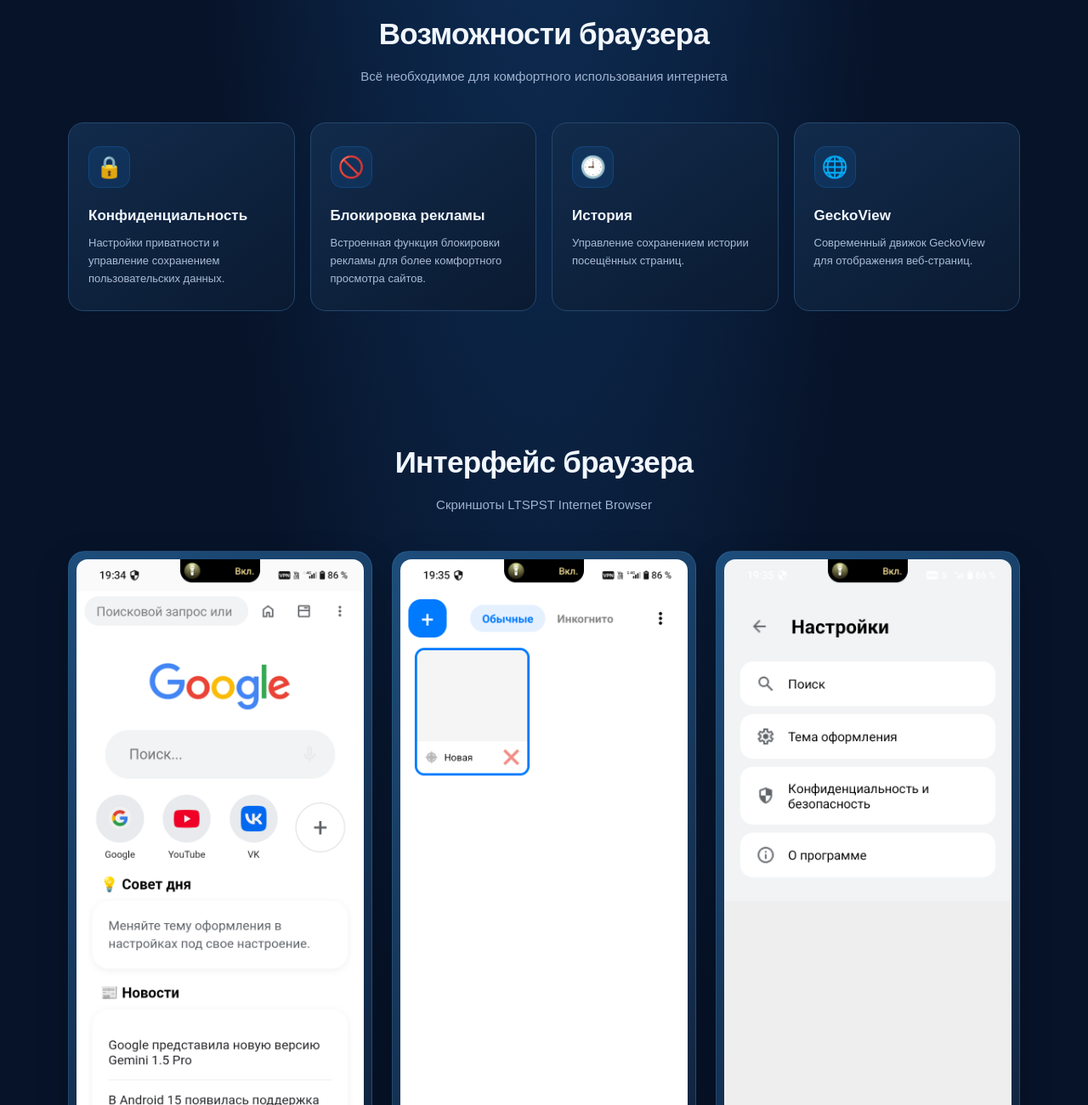
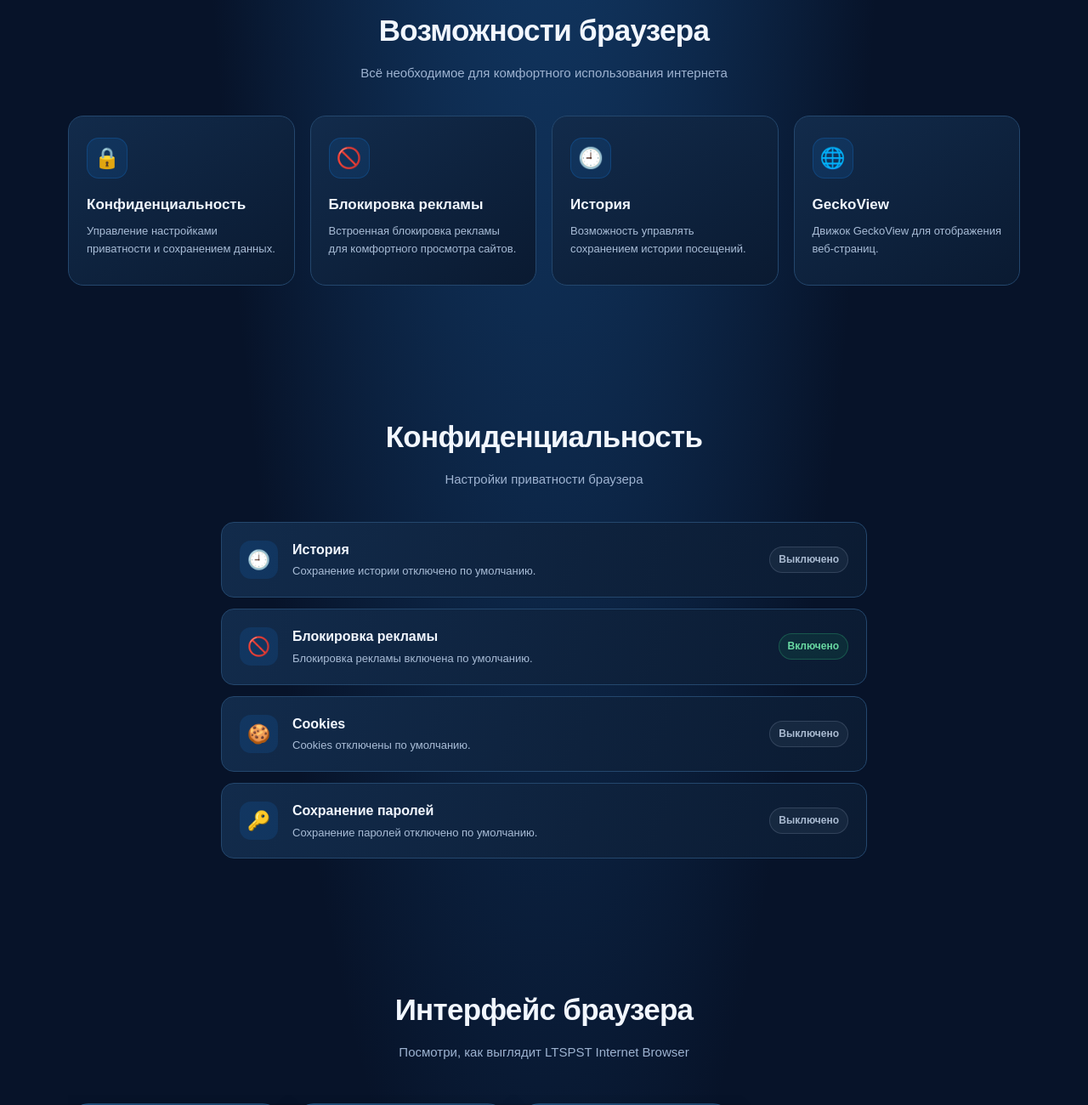
Before and after one commit to LTSPST/LTSPST-Internet-Browser, a plain HTML site: page index.html in a window 1280 px wide. Shown: the part 720-2020 px from the top of the page at 85% size. Drawn offline with Linux system fonts and the light colour scheme.

Commit message:
Enhance SEO and update styles in index.html
Updated meta tags for better SEO and privacy features. Adjusted styles for header, features, and privacy sections.

```diff
--- a/index.html
+++ b/index.html
@@ -6,12 +6,12 @@
 <meta name="viewport" content="width=device-width, initial-scale=1.0">
 
 <title>LTSPST Internet Browser — приватный браузер для Android</title>
-
-<meta name="description" content="LTSPST Internet Browser — браузер для Android с GeckoView, блокировкой рекламы и настройками конфиденциальности.">
-<meta name="keywords" content="LTSPST, LTSPST Internet Browser, браузер Android, приватный браузер, GeckoView">
+<meta name="description" content="LTSPST Internet Browser — браузер для Android на базе GeckoView. Блокировка рекламы и настройки конфиденциальности.">
+<meta name="keywords" content="LTSPST, LTSPST Internet Browser, Android браузер, приватный браузер, GeckoView">
 <meta name="author" content="LTSPST">
 <meta name="robots" content="index, follow">
 <meta name="theme-color" content="#071329">
+
 <link rel="canonical" href="https://ltspst.github.io/LTSPST-Internet-Browser/">
 
 <meta property="og:type" content="website">
@@ -44,7 +44,7 @@ html {
 body {
     font-family: Arial, Helvetica, sans-serif;
     background:
-        radial-gradient(ellipse at 50% -20%, #123e70 0%, transparent 50%),
+        radial-gradient(ellipse at 50% -15%, #174b82 0%, transparent 48%),
         var(--bg);
     color: var(--text);
     line-height: 1.6;
@@ -52,8 +52,8 @@ body {
 }
 
 a {
+    color: inherit;
     text-decoration: none;
-    color: inherit;
 }
 
 .container {
@@ -64,15 +64,16 @@ a {
 /* HEADER */
 
 header {
-    position: relative;
-    z-index: 5;
+    position: sticky;
+    top: 0;
+    z-index: 10;
     border-bottom: 1px solid #ffffff12;
-    background: #071329d9;
+    background: #071329dc;
     backdrop-filter: blur(18px);
 }
 
 .nav {
-    min-height: 76px;
+    min-height: 72px;
     display: flex;
     align-items: center;
     justify-content: space-between;
@@ -114,11 +115,25 @@ header {
     height: 550px;
     background: #087bff;
     filter: blur(170px);
-    opacity: .18;
+    opacity: .2;
     border-radius: 50%;
     top: -280px;
     left: 50%;
     transform: translateX(-50%);
+    pointer-events: none;
+}
+
+.hero::after {
+    content: "";
+    position: absolute;
+    width: 350px;
+    height: 350px;
+    background: #633dff;
+    filter: blur(150px);
+    opacity: .12;
+    border-radius: 50%;
+    bottom: -250px;
+    right: -100px;
     pointer-events: none;
 }
 
@@ -130,7 +145,7 @@ header {
 .tag {
     display: inline-flex;
     align-items: center;
-    gap: 8px;
+    gap: 9px;
     padding: 8px 17px;
     border: 1px solid #319cff55;
     background: #168bff17;
@@ -221,7 +236,7 @@ section {
 
 .section-heading {
     text-align: center;
-    margin-bottom: 42px;
+    margin-bottom: 38px;
 }
 
 .section-title {
@@ -245,14 +260,12 @@ section {
 }
 
 .feature {
-    position: relative;
-    padding: 27px 23px;
-    min-height: 205px;
+    padding: 25px 21px;
+    min-height: 200px;
     border: 1px solid #24476d;
     border-radius: 18px;
     background: linear-gradient(145deg, #122b4b, #0a1a31);
     transition: .25s;
-    overflow: hidden;
 }
 
 .feature:hover {
@@ -262,20 +275,20 @@ section {
 }
 
 .feature-icon {
-    width: 49px;
-    height: 49px;
+    width: 48px;
+    height: 48px;
     display: grid;
     place-items: center;
-    font-size: 25px;
+    font-size: 24px;
     border-radius: 14px;
     background: #168bff1d;
     border: 1px solid #168bff35;
-    margin-bottom: 19px;
+    margin-bottom: 17px;
 }
 
 .feature h3 {
     font-size: 17px;
-    margin-bottom: 9px;
+    margin-bottom: 8px;
 }
 
 .feature p {
@@ -283,16 +296,109 @@ section {
     color: #a9bdd7;
 }
 
+/* PRIVACY */
+
+.privacy-list {
+    max-width: 760px;
+    margin: auto;
+    display: flex;
+    flex-direction: column;
+    gap: 13px;
+}
+
+.privacy-item {
+    display: flex;
+    align-items: center;
+    gap: 17px;
+    padding: 19px 21px;
+    border: 1px solid #24476d;
+    border-radius: 15px;
+    background: linear-gradient(110deg, #122b4b, #0b1b32);
+    transition: .2s;
+}
+
+.privacy-item:hover {
+    border-color: #299dff;
+    transform: translateX(4px);
+}
+
+.privacy-icon {
+    width: 45px;
+    height: 45px;
+    flex-shrink: 0;
+    display: grid;
+    place-items: center;
+    border-radius: 13px;
+    background: #168bff20;
+    font-size: 22px;
+}
+
+.privacy-text {
+    flex: 1;
+}
+
+.privacy-text h3 {
+    font-size: 16px;
+    margin-bottom: 3px;
+}
+
+.privacy-text p {
+    color: #a9bdd7;
+    font-size: 13px;
+}
+
+.status {
+    font-size: 12px;
+    font-weight: bold;
+    padding: 5px 10px;
+    border-radius: 30px;
+    white-space: nowrap;
+}
+
+.status-on {
+    color: #69d9a2;
+    background: #1b9c6120;
+    border: 1px solid #32b77a50;
+}
+
+.status-off {
+    color: #aabbd1;
+    background: #8295ae18;
+    border: 1px solid #8295ae40;
+}
+
 /* SCREENSHOTS */
 
-.screenshots {
-    display: grid;
-    grid-template-columns: repeat(3, 1fr);
-    gap: 23px;
-    align-items: start;
+.screenshot-track {
+    display: flex;
+    gap: 20px;
+    overflow-x: auto;
+    overflow-y: hidden;
+    padding: 10px 4px 22px;
+    scroll-snap-type: x mandatory;
+    scroll-padding-left: 4px;
+    -webkit-overflow-scrolling: touch;
+    scrollbar-width: thin;
+    scrollbar-color: #268fe5 #102541;
+}
+
+.screenshot-track::-webkit-scrollbar {
+    height: 7px;
+}
+
+.screenshot-track::-webkit-scrollbar-track {
+    background: #102541;
+    border-radius: 10px;
+}
+
+.screenshot-track::-webkit-scrollbar-thumb {
+    background: #268fe5;
+    border-radius: 10px;
 }
 
 .screenshot-frame {
+    flex: 0 0 245px;
+    scroll-snap-align: start;
     padding: 9px;
     border-radius: 20px;
     background: linear-gradient(145deg, #1d4d7b, #10213b);
@@ -302,7 +408,7 @@ section {
 }
 
 .screenshot-frame:hover {
-    transform: translateY(-6px);
+    transform: translateY(-5px);
     box-shadow: 0 18px 45px #087bff25;
 }
 
@@ -311,6 +417,13 @@ section {
     width: 100%;
     height: auto;
     border-radius: 13px;
+}
+
+.screenshot-hint {
+    color: #789fc5;
+    font-size: 12px;
+    text-align: center;
+    margin-top: 12px;
 }
 
 /* UPDATES */
@@ -407,10 +520,6 @@ footer a:hover {
     .features {
         grid-template-columns: repeat(2, 1fr);
     }
-
-    .screenshots {
-        gap: 14px;
-    }
 }
 
 @media (max-width: 600px) {
@@ -437,7 +546,7 @@ footer a:hover {
 
     .feature {
         padding: 19px 15px;
-        min-height: 190px;
+        min-height: 185px;
     }
 
     .feature h3 {
@@ -448,10 +557,26 @@ footer a:hover {
         font-size: 12px;
     }
 
-    .screenshots {
-        grid-template-columns: 1fr;
-        max-width: 340px;
-        margin: auto;
+    .screenshot-frame {
+        flex-basis: 215px;
+    }
+
+    .privacy-item {
+        padding: 15px;
+        gap: 12px;
+    }
+
+    .privacy-text h3 {
+        font-size: 14px;
+    }
+
+    .privacy-text p {
+        font-size: 12px;
+    }
+
+    .status {
+        font-size: 11px;
+        padding: 4px 8px;
     }
 
     .requirements {
@@ -491,6 +616,8 @@ footer a:hover {
 
 <main>
 
+<!-- ГЛАВНЫЙ ЭКРАН -->
+
 <section class="hero">
     <div class="container hero-content">
 
@@ -508,6 +635,7 @@ footer a:hover {
         </p>
 
         <div class="buttons">
+
             <a id="downloadButton"
                class="button button-primary"
                href="https://github.com/LTSPST/LTSPST-Internet-Browser/releases"
@@ -522,10 +650,12 @@ footer a:hover {
                rel="noopener noreferrer">
                 Посмотреть GitHub ↗
             </a>
+
         </div>
-
     </div>
 </section>
+
+<!-- ВОЗМОЖНОСТИ -->
 
 <section>
     <div class="container">
@@ -543,8 +673,8 @@ footer a:hover {
                 <div class="feature-icon">🔒</div>
                 <h3>Конфиденциальность</h3>
                 <p>
-                    Настройки приватности и управление
-                    сохранением пользовательских данных.
+                    Управление настройками приватности
+                    и сохранением данных.
                 </p>
             </div>
 
@@ -552,8 +682,8 @@ footer a:hover {
                 <div class="feature-icon">🚫</div>
                 <h3>Блокировка рекламы</h3>
                 <p>
-                    Встроенная функция блокировки рекламы
-                    для более комфортного просмотра сайтов.
+                    Встроенная блокировка рекламы
+                    для комфортного просмотра сайтов.
                 </p>
             </div>
 
@@ -561,8 +691,8 @@ footer a:hover {
                 <div class="feature-icon">🕘</div>
                 <h3>История</h3>
                 <p>
-                    Управление сохранением истории
-                    посещённых страниц.
+                    Возможность управлять сохранением
+                    истории посещений.
                 </p>
             </div>
 
@@ -570,8 +700,8 @@ footer a:hover {
                 <div class="feature-icon">🌐</div>
                 <h3>GeckoView</h3>
                 <p>
-                    Современный движок GeckoView
-                    для отображения веб-страниц.
+                    Движок GeckoView для отображения
+                    веб-страниц.
                 </p>
             </div>
 
@@ -579,17 +709,73 @@ footer a:hover {
     </div>
 </section>
 
+<!-- ПРИВАТНОСТЬ: СТРОГО ОДИН СТОЛБИК -->
+
+<section>
+    <div class="container">
+
+        <div class="section-heading">
+            <h2 class="section-title">Конфиденциальность</h2>
+            <p class="section-description">
+                Настройки приватности браузера
+            </p>
+        </div>
+
+        <div class="privacy-list">
+
+            <div class="privacy-item">
+                <div class="privacy-icon">🕘</div>
+                <div class="privacy-text">
+                    <h3>История</h3>
+                    <p>Сохранение истории отключено по умолчанию.</p>
+                </div>
+                <span class="status status-off">Выключено</span>
+            </div>
+
+            <div class="privacy-item">
+                <div class="privacy-icon">🚫</div>
+                <div class="privacy-text">
+                    <h3>Блокировка рекламы</h3>
+                    <p>Блокировка рекламы включена по умолчанию.</p>
+                </div>
+                <span class="status status-on">Включено</span>
+            </div>
+
+            <div class="privacy-item">
+                <div class="privacy-icon">🍪</div>
+                <div class="privacy-text">
+                    <h3>Cookies</h3>
+                    <p>Cookies отключены по умолчанию.</p>
+                </div>
+                <span class="status status-off">Выключено</span>
+            </div>
+
+            <div class="privacy-item">
+                <div class="privacy-icon">🔑</div>
+                <div class="privacy-text">
+                    <h3>Сохранение паролей</h3>
+                    <p>Сохранение паролей отключено по умолчанию.</p>
+                </div>
+                <span class="status status-off">Выключено</span>
+            </div>
+
+        </div>
+    </div>
+</section>
+
+<!-- СКРИНШОТЫ: ГОРИЗОНТАЛЬНАЯ ЛЕНТА -->
+
 <section>
     <div class="container">
 
         <div class="section-heading">
             <h2 class="section-title">Интерфейс браузера</h2>
             <p class="section-description">
-                Скриншоты LTSPST Internet Browser
+                Посмотри, как выглядит LTSPST Internet Browser
             </p>
         </div>
 
-        <div class="screenshots">
+        <div class="screenshot-track">
 
             <div class="screenshot-frame">
                 <img class="screenshot"
@@ -613,8 +799,15 @@ footer a:hover {
             </div>
 
         </div>
+
+        <p class="screenshot-hint">
+            ← Листай скриншоты пальцем →
+        </p>
+
     </div>
 </section>
+
+<!-- ПОСЛЕДНИЕ ИЗМЕНЕНИЯ -->
 
 <section>
     <div class="container">
@@ -622,7 +815,7 @@ footer a:hover {
         <div class="section-heading">
             <h2 class="section-title">Последние изменения</h2>
             <p class="section-description">
-                Обновления загружаются автоматически
+                Информация автоматически загружается из update.json
             </p>
         </div>
 
@@ -643,6 +836,8 @@ footer a:hover {
         </div>
     </div>
 </section>
+
+<!-- СИСТЕМНЫЕ ТРЕБОВАНИЯ -->
 
 <section>
     <div class="container">
@@ -681,6 +876,7 @@ const UPDATE_JSON_URL =
     "https://raw.githubusercontent.com/LTSPST/LTSPST-Internet-Browser/main/update.json";
 
 async function loadUpdates() {
+
     const button = document.getElementById("downloadButton");
     const version = document.getElementById("updateVersion");
     const changelog = document.getElementById("changelog");
@@ -714,7 +910,7 @@ async function loadUpdates() {
         changelog.classList.remove("loading");
 
     } catch (error) {
-        console.error("Ошибка обновления:", error);
+        console.error("Ошибка загрузки обновления:", error);
 
         version.textContent = "Обновления недоступны";
 
```
